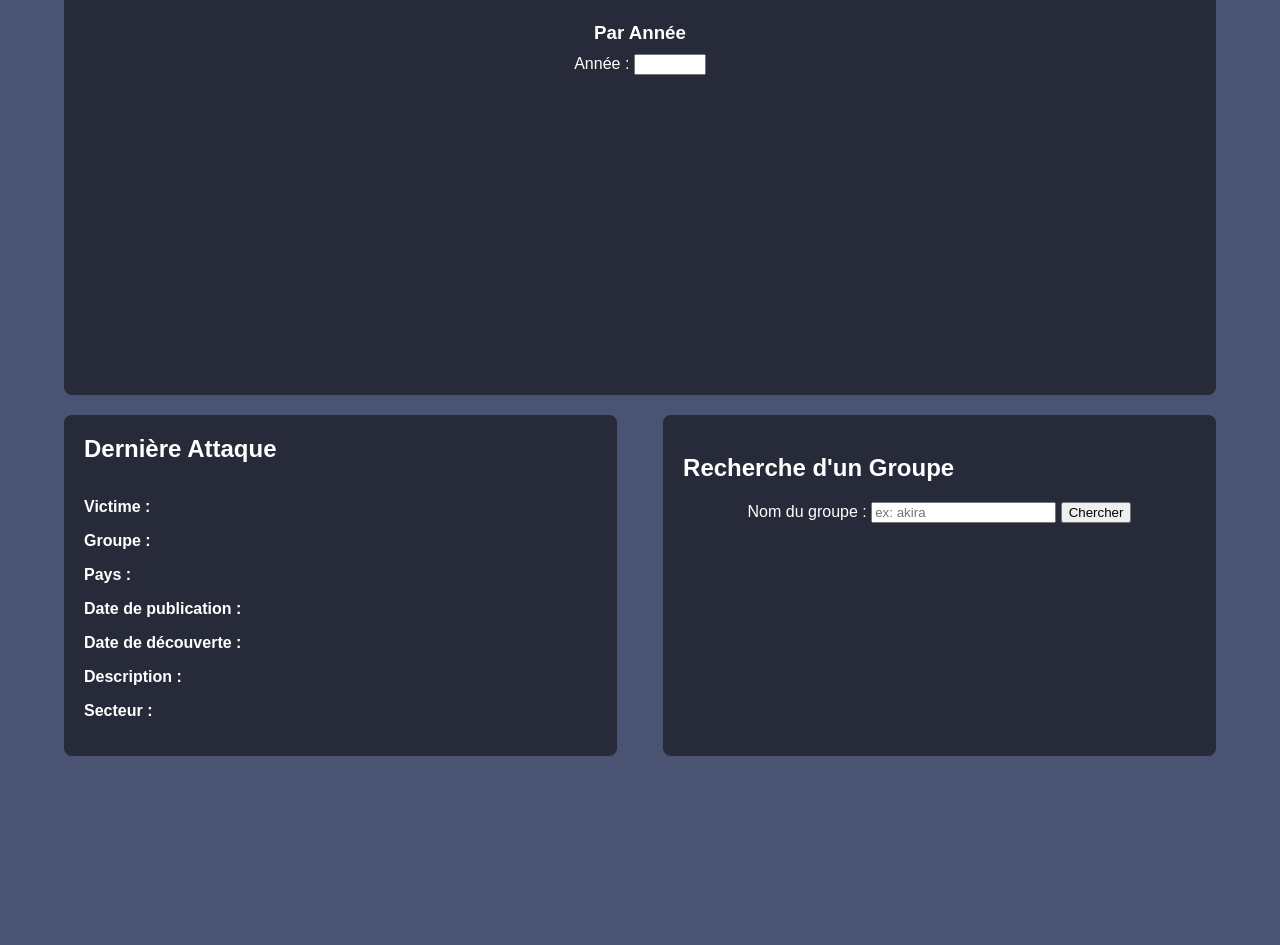
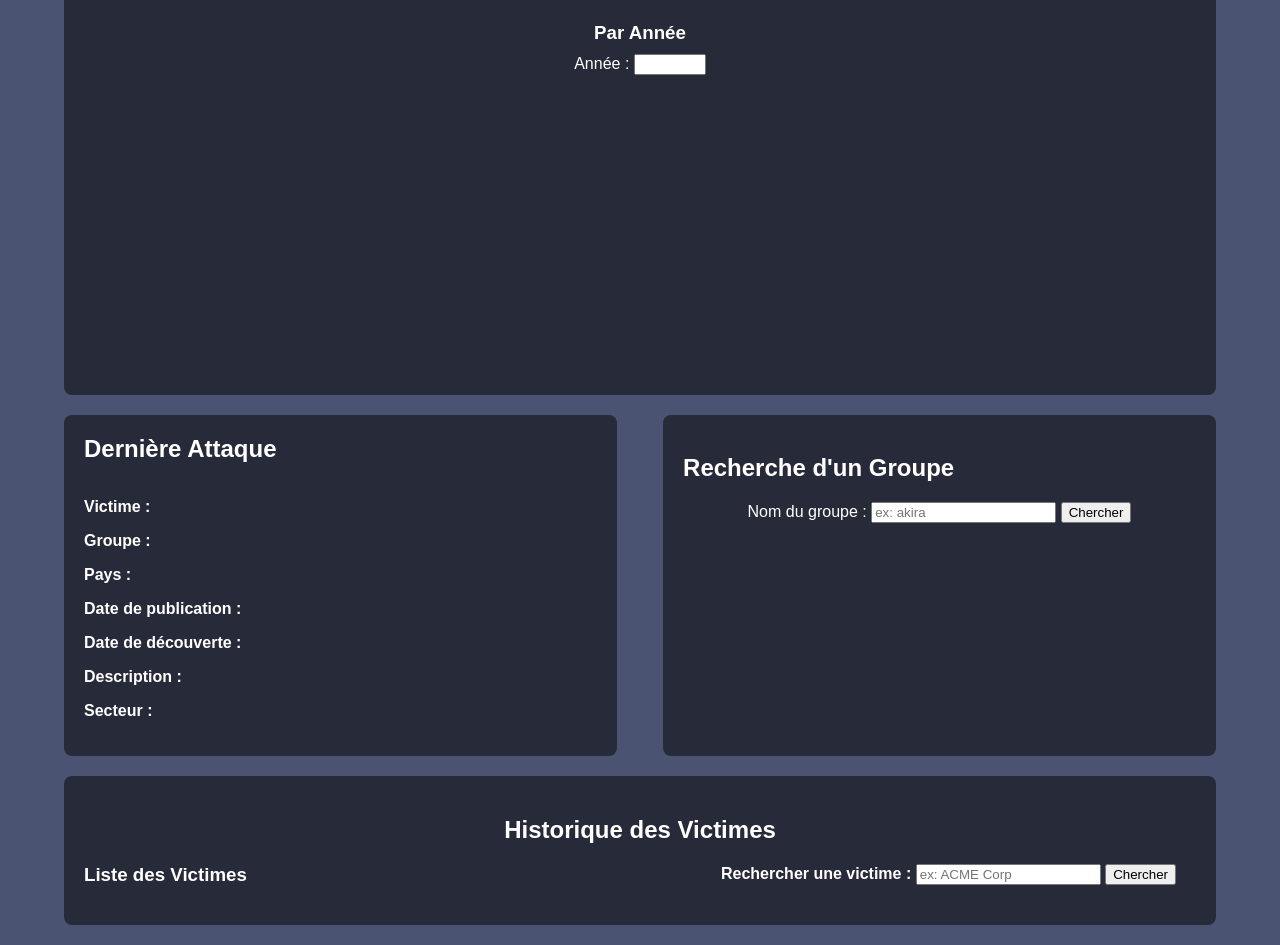
Before and after one commit to Vault-of-Jok3r/Vault-of-Jok3r.github.io, a plain HTML site: page index.html in a window 1280 px wide. Shown: the part 2121-3066 px from the top of the page. Before the commit the page ends 2897 px from the top, so only its background shows below. Drawn offline with nearby package versions, Linux system fonts and the light colour scheme; no server answers.

Commit message:
Update index.html

```diff
--- a/index.html
+++ b/index.html
@@ -121,7 +121,30 @@
         <!-- Contenu généré en JS -->
       </div>
     </div>
+  </div>
 
+  <!-- Conteneur : historique -->
+  <div class="card" id="victim-history-card" style="width: 90%; margin-top: 20px;">
+    <h2 style="text-align:center;">Historique des Victimes</h2>
+    <div style="display: flex; gap: 30px; align-items: flex-start;">
+
+      <!-- Colonne de gauche : historique -->
+      <div style="width: 30%;">
+        <h3 style="margin-top: 0;">Liste des Victimes</h3>
+        <ul id="victim-list" style="list-style: none; padding: 0; margin: 0;"></ul>
+        <div class="pagination" id="victim-pagination" style="margin-top: 15px; text-align: center;"></div>
+      </div>
+
+      <!-- Colonne de droite : recherche + détail -->
+      <div style="width: 70%; padding-right: 20px;">
+        <div style="text-align: right; margin-bottom: 10px;">
+          <label for="victim-search-input"><strong>Rechercher une victime :</strong></label>
+          <input type="text" id="victim-search-input" placeholder="ex: ACME Corp" />
+          <button id="victim-search-btn">Chercher</button>
+        </div>
+        <div id="victim-detail" style="margin-top: 20px;"></div>
+      </div>
+    </div>
   </div>
 
   <!-- D3 et TopoJSON -->
```
